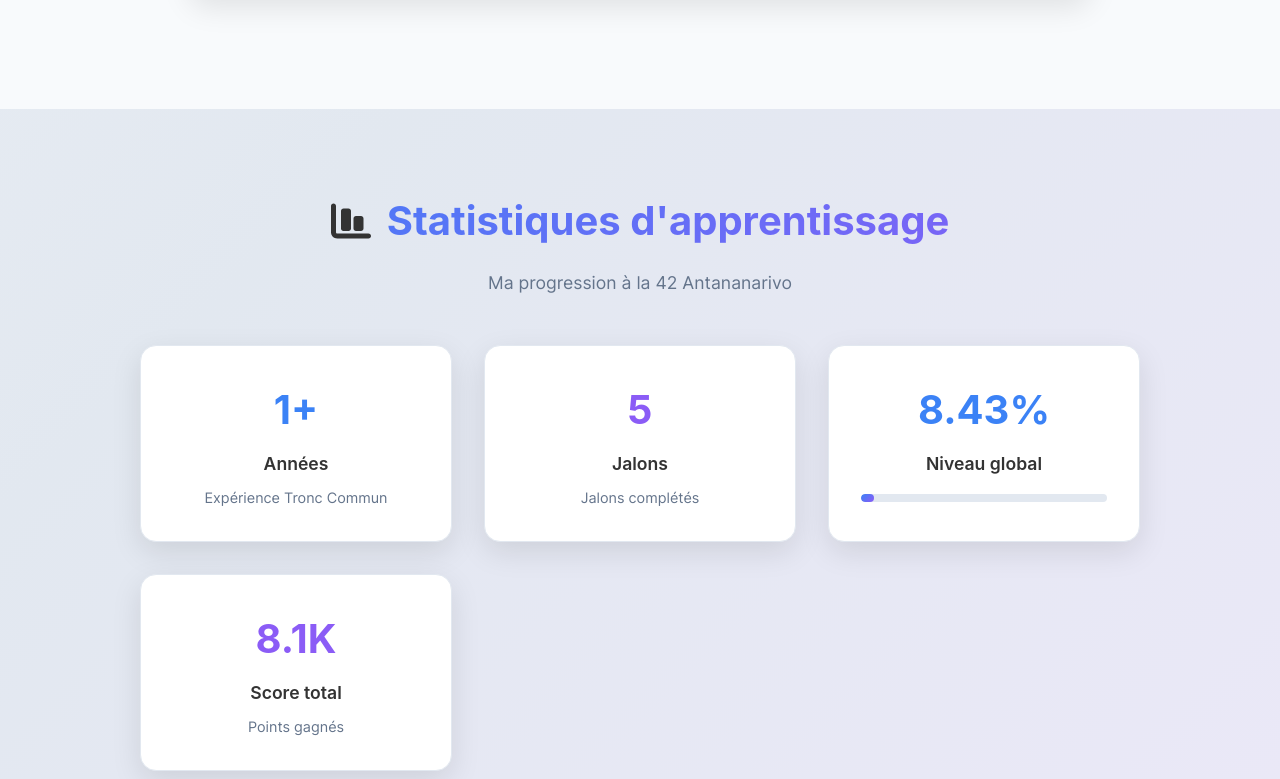
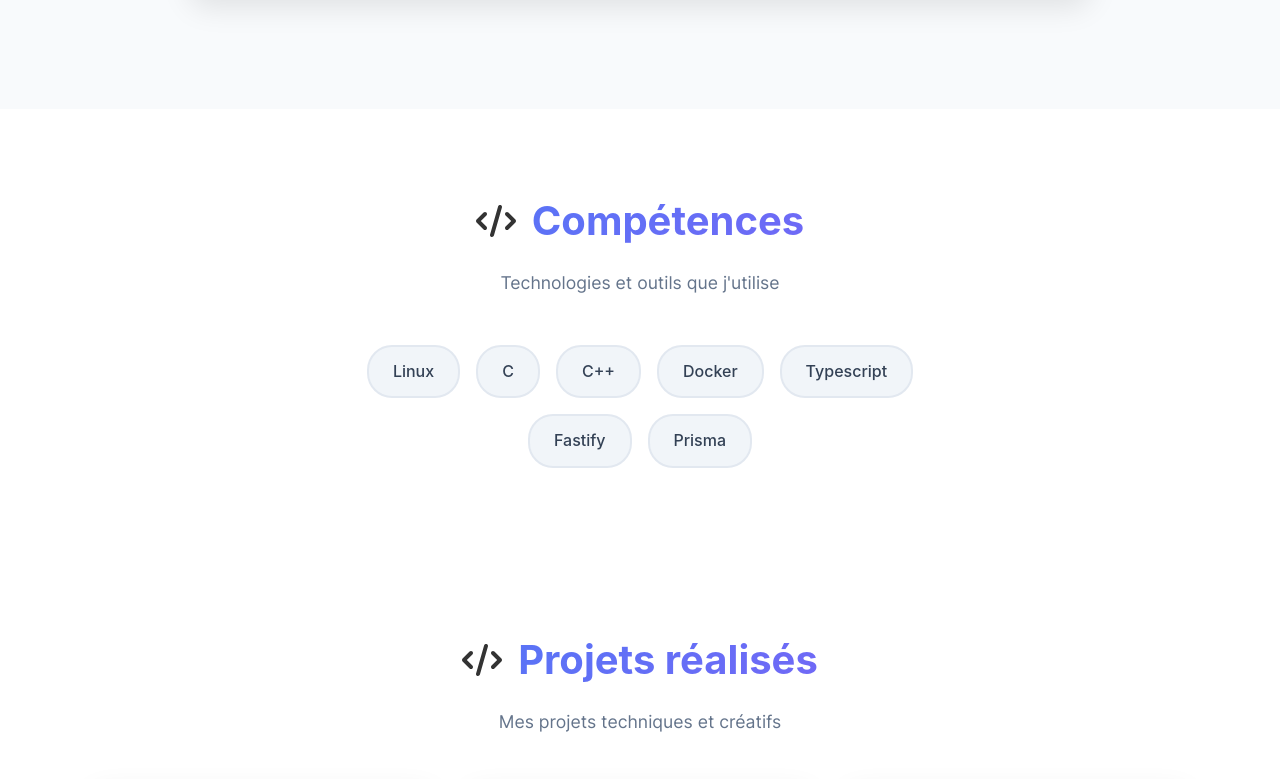
Before and after one commit to Hynoht/portfolio, a website: page index.html in a window 1280 px wide. Shown: the part 2781-3560 px from the top of the page. Drawn offline with Linux system fonts and the light colour scheme; a web font is replaced by a local one.

Commit message:
delete statistic a 42

```diff
--- a/index.html
+++ b/index.html
@@ -357,44 +357,6 @@
         </div>
     </section>
 
-    <!-- Learning Statistics -->
-    <section id="stats" class="stats" aria-labelledby="stats-title">
-        <div class="container">
-            <div class="section-header">
-                <h2 class="section-title" id="stats-title">
-                    <svg class="icon" aria-hidden="true"><use href="#icon-chart-bar"></use></svg>
-                    <span data-i18n="statsTitle">Statistiques d'apprentissage</span>
-                </h2>
-                <p class="section-subtitle" data-i18n="statsSubtitle">Ma progression à la 42 Antananarivo</p>
-            </div>
-
-            <div class="stats-grid">
-                <div class="stat-card">
-                    <div class="stat-number">1+</div>
-                    <div class="stat-label" data-i18n="years">Années</div>
-                    <div class="stat-description" data-i18n="yearsDesc">Expérience Tronc Commun</div>
-                </div>
-                <div class="stat-card">
-                    <div class="stat-number">5</div>
-                    <div class="stat-label" data-i18n="milestones">Jalons</div>
-                    <div class="stat-description" data-i18n="milestonesDesc">Jalons complétés</div>
-                </div>
-                <div class="stat-card">
-                    <div class="stat-number">8.43%</div>
-                    <div class="stat-label" data-i18n="overallLevel">Niveau global</div>
-                    <div class="progress-bar" role="progressbar" aria-valuenow="8.43" aria-valuemin="0" aria-valuemax="100" aria-label="Progression du niveau global" data-i18n-aria="levelProgress">
-                        <div class="progress-fill" style="width: 8.43%;"></div>
-                    </div>
-                </div>
-                <div class="stat-card">
-                    <div class="stat-number">8.1K</div>
-                    <div class="stat-label" data-i18n="totalScore">Score total</div>
-                    <div class="stat-description" data-i18n="pointsEarned">Points gagnés</div>
-                </div>
-            </div>
-        </div>
-    </section>
-
     <!-- Skills Section -->
     <section id="skills" class="skills" aria-labelledby="skills-title">
         <div class="container">
```
